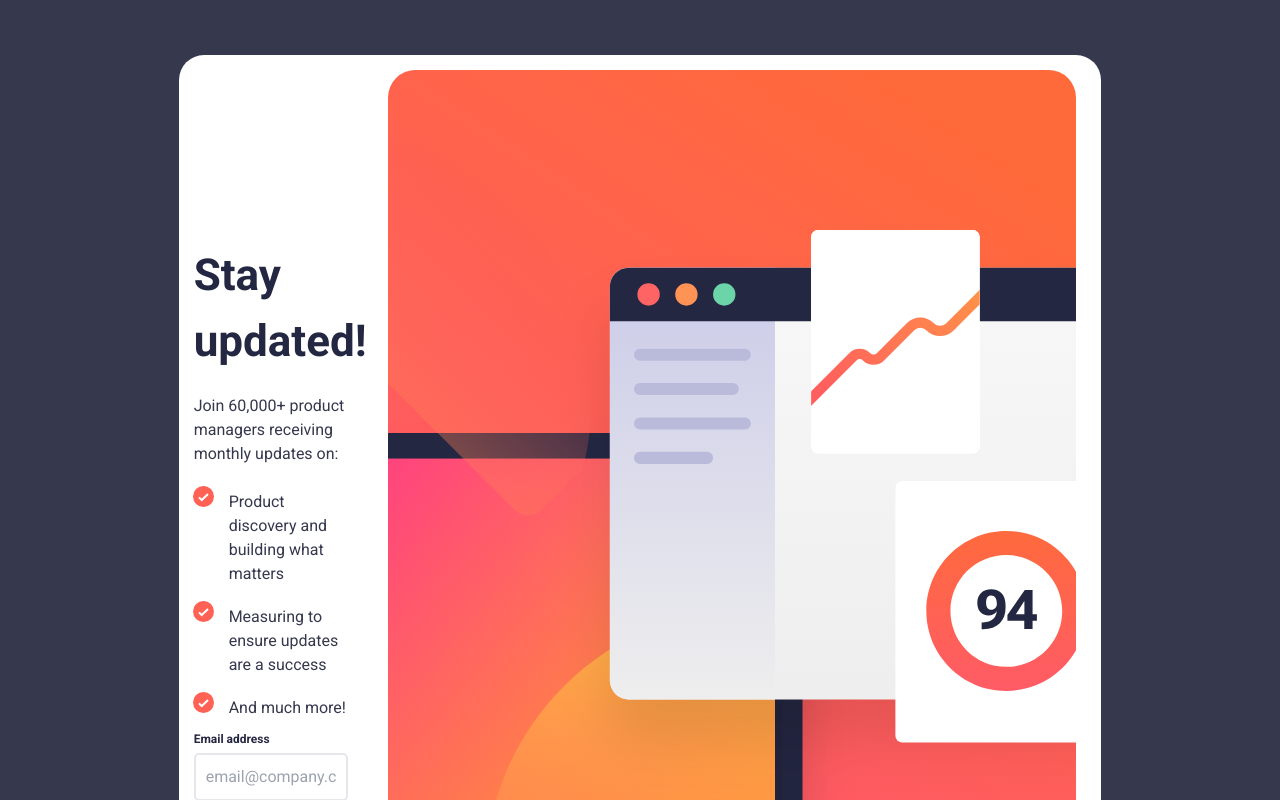
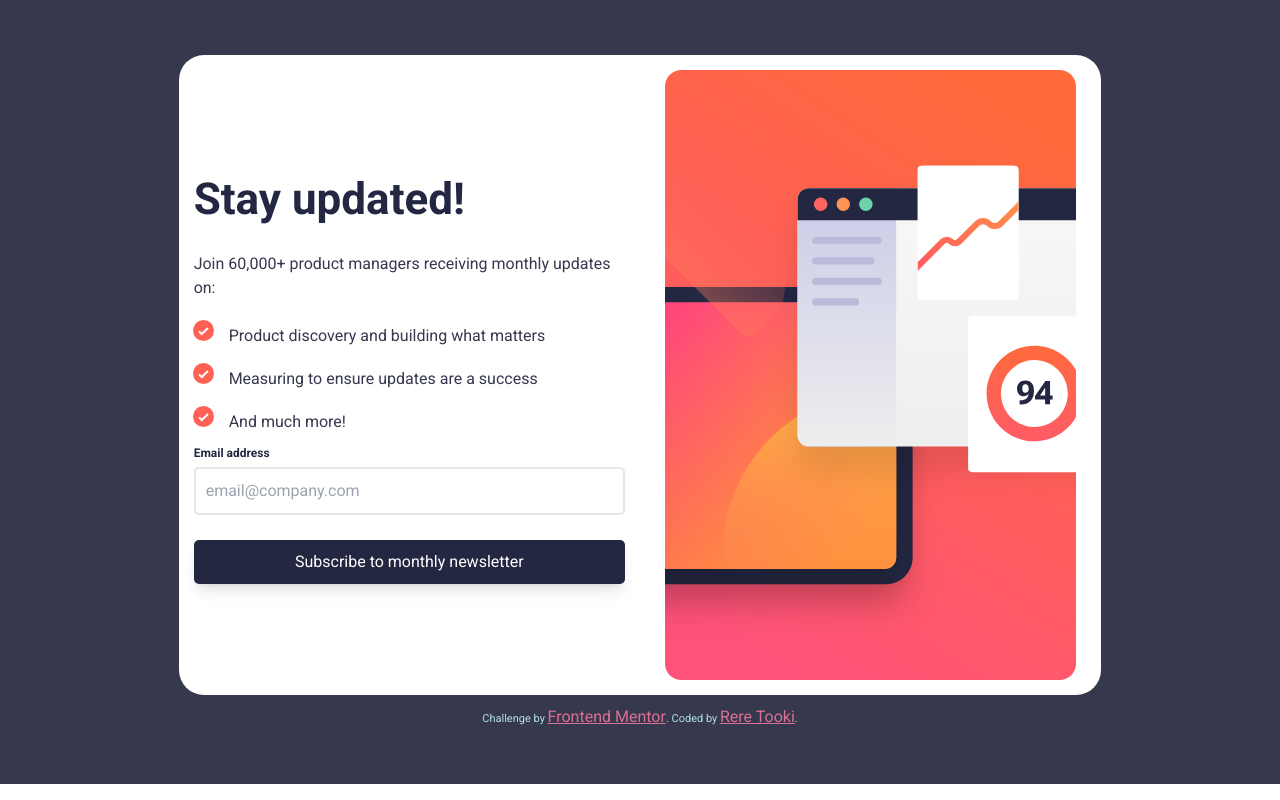
Before and after one commit to RereTooki/newsletter-component, a React (Vite) app: page / in a window 1280 px wide. Shown: the top 800 px of the page. Built offline with nearby package versions, Linux system fonts and the light colour scheme.

Commit message:
Corrected back to the normal state

```diff
--- a/src/components/Card.tsx
+++ b/src/components/Card.tsx
@@ -11,11 +11,11 @@ const Card = () => {
       <div className=" h-full w-full flex flex-col md:bg-charcoal-greys font-roboto  md:justify-center md:items-center md:h-max md:py-[55px]">
         <div className=" md:w-fit md:h-fit object-cover md:bg-whites md:justify-center md:items-center md:flex-row-reverse flex flex-col rounded-[25px] ">
           <img
-            className="md:h-1/2  md:w-4/5  relative top-[-20px] md:top-0  md:py-[15px] md:px-[25px]  "
+            className="md:h-1/2  md:w-1/2  relative top-[-20px] md:top-0  md:py-[15px] md:px-[25px]  "
             src={SignUpDesktop}
             alt="A sign-up picture"
           />
-          <div className="md:w-1/5 md:h-1/2 md:justify-center md:items-center">
+          <div className="md:w-1/2 md:h-1/2 md:justify-center md:items-center">
             <CardBody />
           </div>
         </div>
--- a/src/components/CardText.tsx
+++ b/src/components/CardText.tsx
@@ -4,7 +4,7 @@ import "../App.css";
 const CardText = () => {
   return (
     <>
-      <h1 className=" md:whitespace-normal text-dark-slate-greys text-[44px] font-bold mt-[30px] mb-[20px]">
+      <h1 className=" md:whitespace-nowrap text-dark-slate-greys text-[44px] font-bold mt-[30px] mb-[20px]">
         Stay updated!
       </h1>
       <p className="text-charcoal-greys">
```
